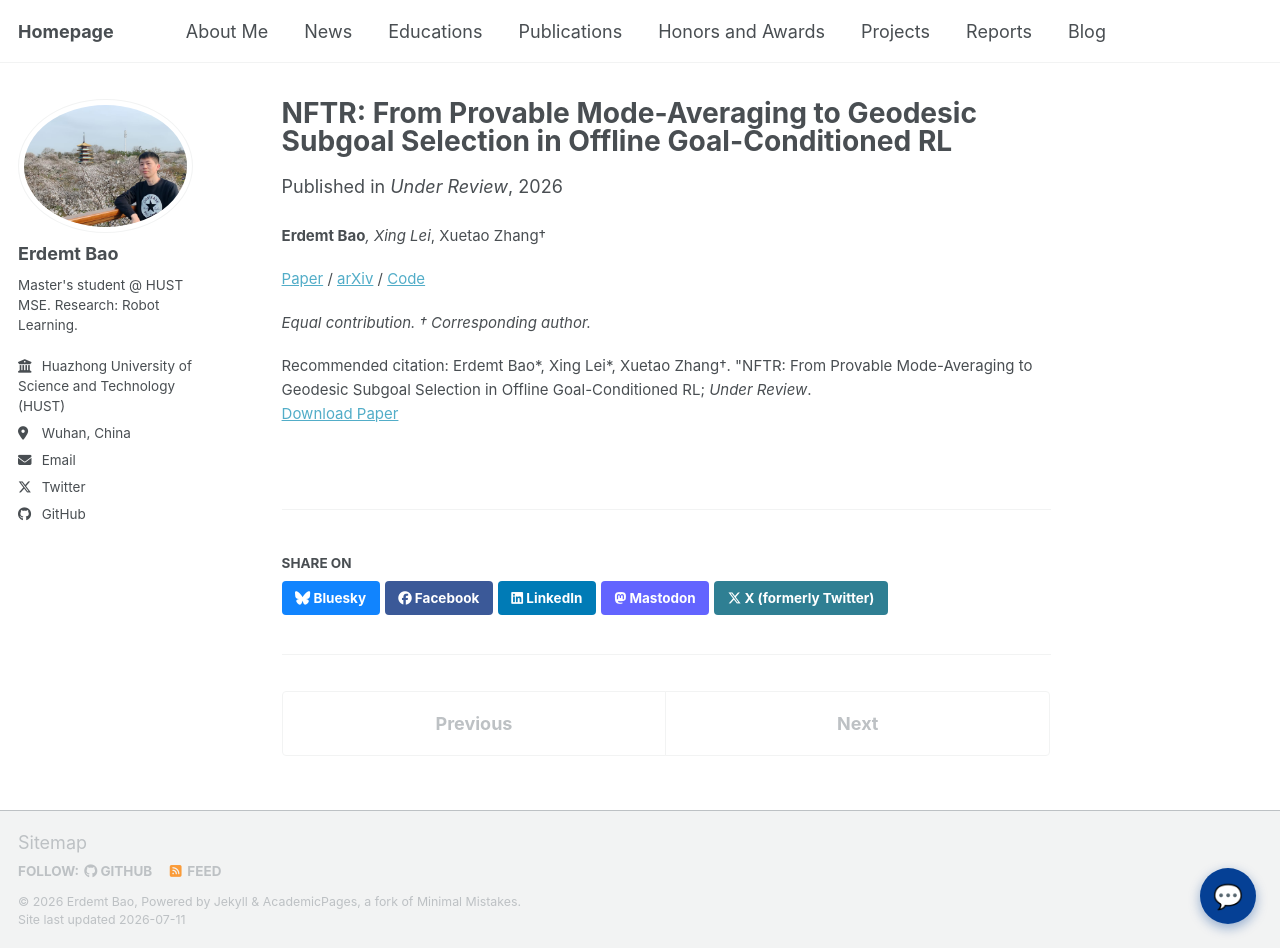
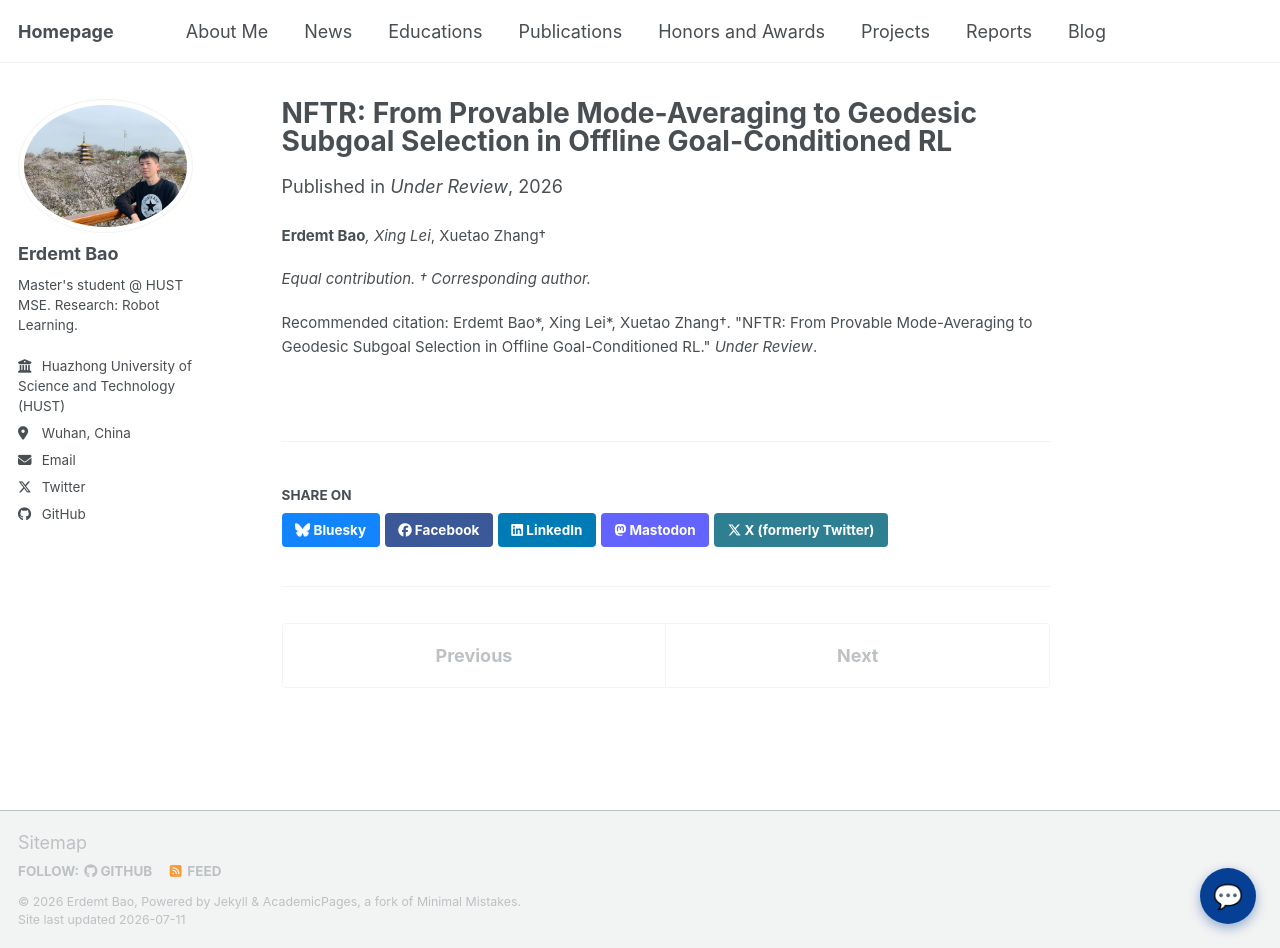
Before and after one commit to erdemtbao/erdemtbao.github.io, a Jekyll site: the page built from _publications/2026-nftr.md, in a window 1280 px wide and 948 px high. Built offline with Jekyll 4.4.1, drawn with Linux system fonts in a browser that asks for light colours; a script bundle is joined from its source files by our own code; library files that are not in the unit come from our copies.

Commit message:
update
Updated citation format and removed paper URL.

```diff
--- a/_publications/2026-nftr.md
+++ b/_publications/2026-nftr.md
@@ -6,14 +6,11 @@ permalink: /publication/2026-nftr
 order: 2
 date: 2026-01-01
 venue: 'Under Review'
-paperurl: 'https://arxiv.org/abs/2607.07855'
-arxiv: 'https://arxiv.org/abs/2607.07855'
+paperurl:
 authors: '<b><u>Erdemt Bao<sup>*</sup></u></b>, Xing Lei<sup>*</sup>, Xuetao Zhang<sup>†</sup>'
-citation: 'Erdemt Bao*, Xing Lei*, Xuetao Zhang†. &quot;NFTR: From Provable Mode-Averaging to Geodesic Subgoal Selection in Offline Goal-Conditioned RL; <i>Under Review</i>.'
+citation: 'Erdemt Bao*, Xing Lei*, Xuetao Zhang†. &quot;NFTR: From Provable Mode-Averaging to Geodesic Subgoal Selection in Offline Goal-Conditioned RL.&quot; <i>Under Review</i>.'
 teaser: /files/work/2026_NFTR.jpg
 ---
 **Erdemt Bao***, Xing Lei*, Xuetao Zhang†
 
-[Paper](https://arxiv.org/abs/2607.07855) / [arXiv](https://arxiv.org/abs/2607.07855) / [Code](https://github.com/erdemtbao/NFTR)
-
 *Equal contribution. † Corresponding author.*
```
